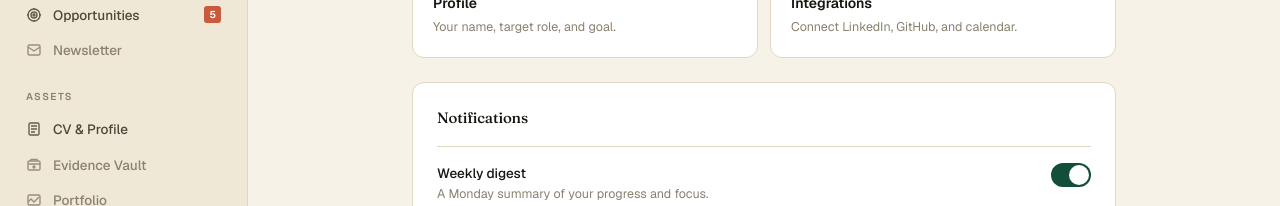
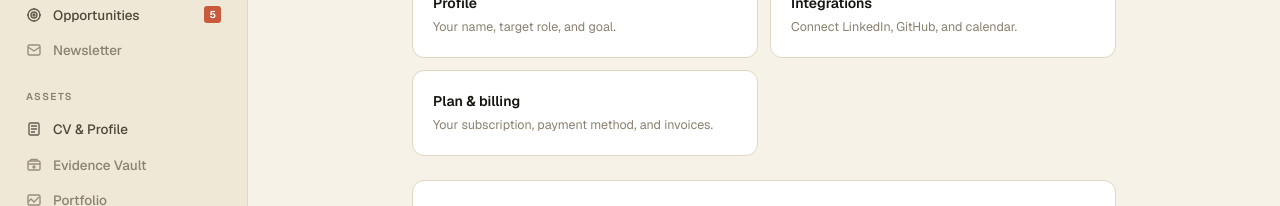
Before and after one commit to rogerjeasy/career-roadmap-ai, a Next.js app in the folder apps/web/: page /settings in a window 1280 px wide. Shown: the part 376-582 px from the top of the page. Built offline with nearby package versions, Linux system fonts and the light colour scheme; no server answers.

Commit message:
feat(web): add Plan & billing quick-link to settings

```diff
--- a/apps/web/src/app/(app)/settings/page.tsx
+++ b/apps/web/src/app/(app)/settings/page.tsx
@@ -134,6 +134,10 @@ export default function SettingsPage() {
           <p className="text-[14px] font-semibold text-ink">Integrations</p>
           <p className="mt-1 text-[12.5px] text-ink-3">Connect LinkedIn, GitHub, and calendar.</p>
         </Link>
+        <Link href={ROUTES.settingsBilling} className="rounded-[12px] border border-rule bg-paper p-5 transition-colors duration-150 hover:border-rule-strong">
+          <p className="text-[14px] font-semibold text-ink">Plan &amp; billing</p>
+          <p className="mt-1 text-[12.5px] text-ink-3">Your subscription, payment method, and invoices.</p>
+        </Link>
       </div>
 
       {/* Notifications */}
```
